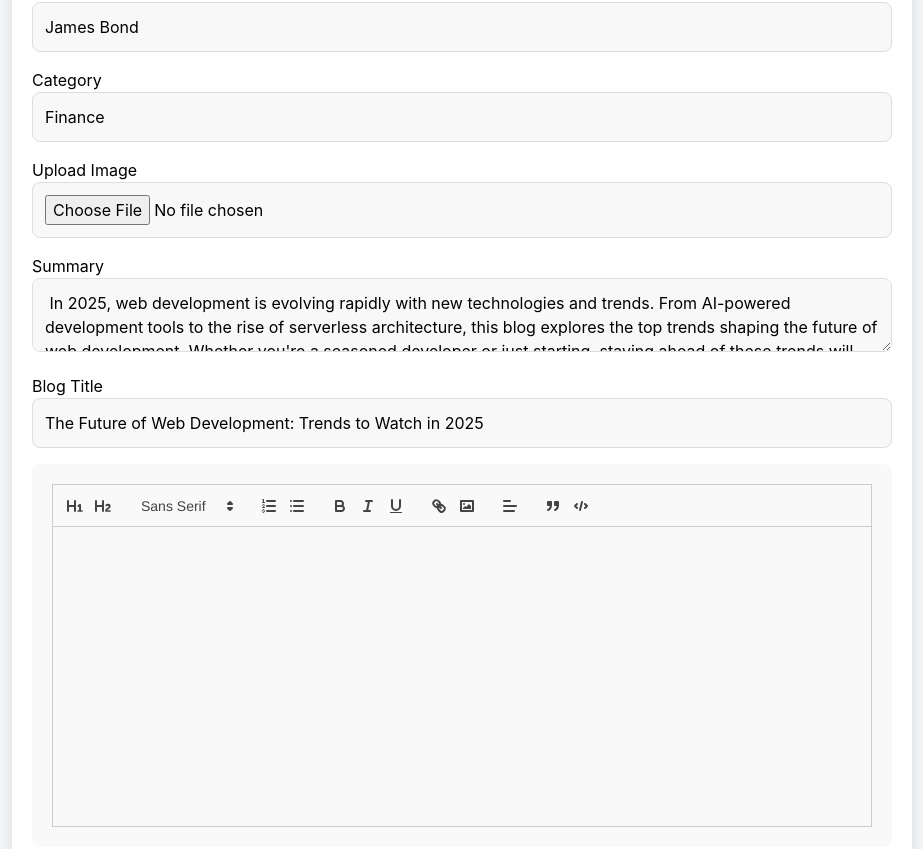
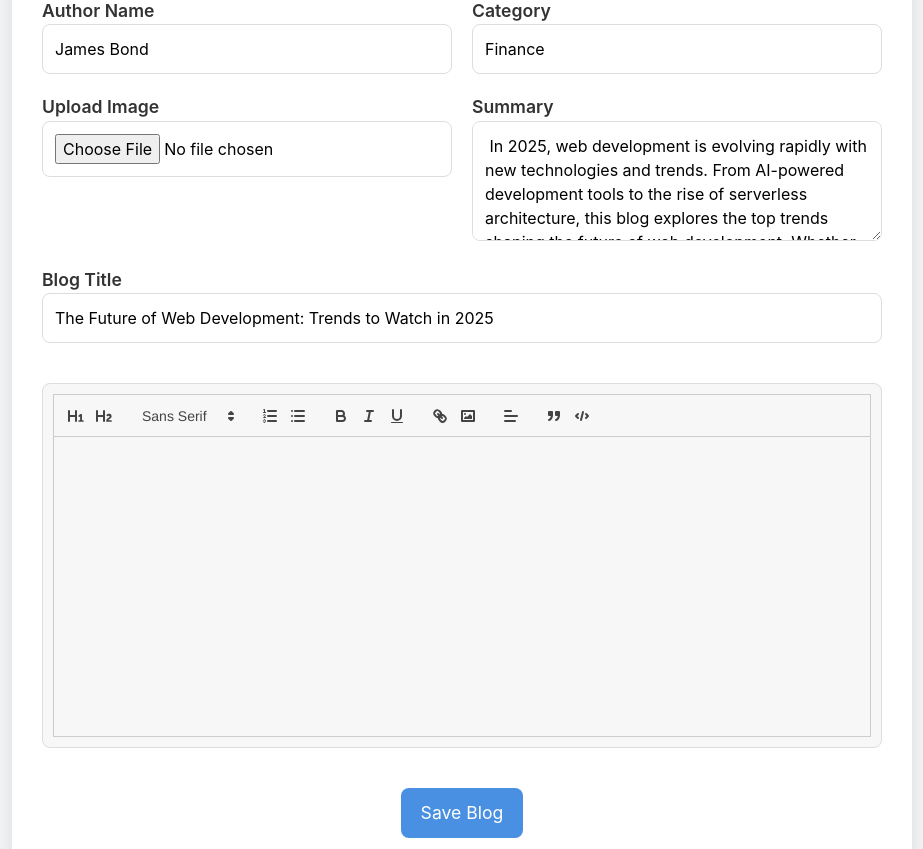
Before and after one commit to JaydipBarvaliya/BloggingUI, a React (Create React App) app: page /admin/create-blog in a window 1280 px wide. Shown: the part 171-1020 px from the top of the page, without its empty margins (178-1101 px from the left). Built offline with nearby package versions, Linux system fonts and the light colour scheme; no server answers; sample sign-in values are in the browser's storage.

Commit message:
Improve the overall UI of the BlogEditor.

```diff
--- a/src/components/BlogEditor.css
+++ b/src/components/BlogEditor.css
@@ -1,22 +1,126 @@
 /* Editor container */
-/* Editor container (forms only) */
 .editor-container {
-  width: 100%;
+  background-color: #ffffff;
+  box-shadow: 0px 10px 20px rgba(0, 0, 0, 0.1); /* Soft shadow for depth */
+  border-radius: 10px;
+  padding: 30px;
   max-width: 900px;
-  margin: 20px auto;  /* Ensuring the form is centered and has margin from top */
-  padding: 20px;
-  background-color: #fff;
-  border-radius: 10px;
-  box-shadow: 0px 4px 12px rgba(0, 0, 0, 0.1); /* Soft shadow for depth */
+  margin: 30px auto;
+  display: flex;
+  flex-direction: column;
+  gap: 20px;
+  transition: all 0.3s ease;
 }
 
+.editor-container:hover {
+  box-shadow: 0px 15px 30px rgba(0, 0, 0, 0.2); /* Slightly bigger shadow on hover */
+}
+
+/* Dark Mode Adjustments for Editor */
+body.dark .editor-container {
+  background-color: #2e2e2e; /* Dark background */
+  color: #fff; /* Light text */
+  box-shadow: 0px 10px 20px rgba(255, 255, 255, 0.1); /* Lighter shadow for dark mode */
+}
+
+/* Form Layout */
+form {
+  display: flex;
+  flex-direction: column;
+  gap: 20px;
+}
+
+/* Form Group Styling */
+.form-group {
+  display: flex;
+  flex-wrap: wrap;
+  gap: 20px;
+}
+
+.form-group div {
+  flex: 1;
+}
+
+/* Label Styling */
+label {
+  font-size: 1.1rem;
+  margin-bottom: 8px;
+  font-weight: 600;
+  color: #333;
+}
+
+/* Input and Textarea Styling */
+input,
+textarea {
+  width: 100%;
+  padding: 12px;
+  border-radius: 8px;
+  border: 1px solid #ddd;
+  font-size: 1rem;
+  transition: border-color 0.3s ease;
+}
+
+input:focus,
+textarea:focus {
+  border-color: #4A90E2; /* Highlight input on focus */
+  outline: none;
+}
+
+/* Dark Mode Input and Textarea Styling */
+body.dark input,
+body.dark textarea {
+  background-color: #444; /* Dark background for inputs */
+  color: #fff; /* White text */
+  border: 1px solid #666; /* Darker border */
+}
+
+/* Textarea Styling */
+textarea {
+  min-height: 120px;
+  resize: vertical;
+  padding: 12px;
+  border: 1px solid #ddd;
+}
+
+body.dark textarea {
+  background-color: #555; /* Darker background for dark mode */
+}
+
+/* Submit Button */
+button[type="submit"] {
+  background-color: #4A90E2;
+  color: white;
+  padding: 12px 20px;
+  border: none;
+  border-radius: 8px;
+  font-size: 1.1rem;
+  cursor: pointer;
+  transition: background-color 0.3s ease;
+  align-self: center;
+  margin-top: 20px;
+}
+
+button[type="submit"]:hover {
+  background-color: #357ABD;
+}
+
+/* Dark Mode Button */
+body.dark button[type="submit"] {
+  background-color: #357ABD;
+  border: 1px solid #4A90E2;
+}
+
+body.dark button[type="submit"]:hover {
+  background-color: #0056b3;
+}
 
 /* Quill Editor Section */
 .editor-section {
-  padding: 20px;
-  background-color: #f9f9f9;
+  margin-top: 20px;
   border-radius: 8px;
-  margin-bottom: 20px;
+  border: 1px solid #ddd;
+  padding: 10px;
+  background-color: #f7f7f7;
 }
 
 .ql-container {
@@ -24,53 +128,18 @@
   height: 300px; /* Set a fixed height for the editor */
 }
 
-/* Textarea / Input fields styling */
-input,
-textarea {
-  width: 100%;
-  padding: 12px;
-  font-size: 1rem;
-  border-radius: 8px;
-  border: 1px solid #ddd;
-  background-color: #f8f8f8;
-  margin-bottom: 16px; /* Space between form elements */
-  transition: all 0.3s ease;
+body.dark .editor-section {
+  background-color: #333; /* Dark background for the editor */
+  border: 1px solid #555; /* Darker border for the editor */
 }
 
-input:focus,
-textarea:focus {
-  border-color: #007bff;
-  box-shadow: 0 0 5px rgba(0, 123, 255, 0.5);
-}
-
-
-/* Scoped button styles for BlogEditor */
-.editor-container button {
-  width: 100%;
-  padding: 14px;
-  background-color: #007bff;
-  color: white;
-  font-size: 1rem;
-  border-radius: 8px;
-  border: none;
-  cursor: pointer;
-  transition: background-color 0.3s;
-}
-
-.editor-container button:hover {
-  background-color: #0056b3;
-}
-
-
-/* Code block styling */
+/* Code Block Styling */
 pre {
-  /* background-color: #f5f5f5; */
   padding: 15px;
   border-radius: 8px;
   overflow-x: auto;
   font-size: 1rem;
   line-height: 1.6;
-  /* color: #333; */
   border: 1px solid #ddd;
 }
 
@@ -79,124 +148,100 @@ code {
   color: #d6336c;  /* Optional: Highlight code in a pinkish color */
 }
 
-.ql-snow pre {
+/* Dark Mode Code Styling */
+body.dark pre {
   background-color: #1e1e1e;
   color: #f8f8f2;
-  padding: 15px;
-  border-radius: 8px;
-  font-size: 1rem;
-  margin-bottom: 20px;
 }
 
-.ql-snow code {
-  font-family: 'Courier New', Courier, monospace;
+body.dark code {
   color: #f8f8f2;
 }
 
 /* Ordered List Styles */
 ol {
-  list-style-type: decimal; /* Default numbering style (1, 2, 3, etc.) */
-  padding-left: 20px; /* Add some padding to the left */
-  margin: 10px 0; /* Add margin to space out the list */
-  font-size: 1rem; /* Set font size for readability */
-  line-height: 1.6; /* Adjust line height for better spacing between items */
+  list-style-type: decimal;
+  padding-left: 20px;
+  margin: 10px 0;
+  font-size: 1rem;
+  line-height: 1.6;
 }
 
 ol li {
-  margin-bottom: 8px; /* Add space between list items */
-  color: #333; /* Dark text color */
-  font-family: 'Arial', sans-serif; /* Font family for list items */
+  margin-bottom: 8px;
+  color: #333;
+  font-family: 'Arial', sans-serif;
 }
 
-/* Custom numbering style (e.g., using Roman numerals) */
-ol.roman {
-  list-style-type: upper-roman; /* Change to Roman numerals (I, II, III, etc.) */
-}
-
-/* Custom numbering style (e.g., using letters) */
-ol.alpha {
-  list-style-type: lower-alpha; /* Change to lowercase letters (a, b, c, etc.) */
-}
-
-/* Add styles for hover effects on list items */
-ol li:hover {
-  background-color: #f4f4f4; /* Light background on hover */
-  cursor: pointer; /* Change cursor to pointer */
-}
-
-/* Dark Mode Adjustments for Ordered Lists */
+/* Dark Mode for Ordered Lists */
 body.dark ol {
-  color: #e0e0e0; /* Lighter text color in dark mode */
-  background-color: #2c2c2c; /* Dark background for ordered lists */
+  color: #e0e0e0;
+  background-color: #2c2c2c;
 }
 
 body.dark ol li {
-  background-color: #3c3c3c; /* Slightly darker background for list items */
-  border-radius: 4px; /* Rounded corners for list items */
+  background-color: #3c3c3c;
 }
 
 body.dark ol li:hover {
-  background-color: #505050; /* Lighter hover effect for dark mode */
+  background-color: #505050;
 }
 
-
-
-
-/* Default styling for links */
-/* Scoped link styles within BlogDetails */
-.blog-details-content a {
-  color: #007bff; /* Blue color */
-  text-decoration: none; /* Remove underline */
-  transition: color 0.3s ease, text-decoration 0.3s ease; /* Smooth transition for color and underline */
+/* Error Message Styling */
+.text-red-500 {
+  color: red;
+  font-size: 1.3rem;
 }
 
-/* Hover state */
-.blog-details-content a:hover {
-  color: #0056b3; /* Darker blue color */
-  text-decoration: underline; /* Underline on hover */
+/* Default Styling for Links */
+.blog-details-content a {
+  color: #007bff;
+  text-decoration: none;
+  transition: color 0.3s ease, text-decoration 0.3s ease;
 }
 
-/* Active state for when the link is clicked */
-.blog-details-content a:active {
-  color: #004085; /* Darker blue when the link is active */
+/* Hover and Active States for Links */
+.blog-details-content a:hover {
+  color: #0056b3;
+  text-decoration: underline;
 }
 
-/* Visited state */
-.blog-details-content a:visited {
-  color: #6f42c1; /* Purple color for visited links */
+.blog-details-content a:active {
+  color: #004085;
 }
 
-/* Focus state for accessibility */
+.blog-details-content a:visited {
+  color: #6f42c1;
+}
+
 .blog-details-content a:focus {
-  outline: 2px solid #0056b3; /* Focus outline for accessibility */
+  outline: 2px solid #0056b3;
   outline-offset: 2px;
 }
 
-
-/* H1 styling */
+/* H1 and H2 Styling */
+h1,
 .blog-details-content h1 {
-  font-size: 2.5rem; /* Large font size for the main headings */
-  font-weight: 700; /* Bold text */
-  color: #000000; /* White color for light mode */
-  margin-bottom: 1rem; /* Spacing below the heading */
-  transition: color 0.3s ease; /* Smooth color transition */
+  text-align: center;
+  font-size: 2.5rem;
+  font-weight: 700;
+  color: #000;
 }
 
-/* H1 styling in dark mode */
+body.dark h1,
 body.dark .blog-details-content h1 {
-  color: #ffffff; /* White color for dark mode */
+  color: #fff;
 }
 
-/* H2 styling */
+h2,
 .blog-details-content h2 {
-  font-size: 2rem; /* Slightly smaller than h1 */
-  font-weight: 600; /* Semi-bold text */
-  color: #ffffff; /* White color for light mode */
-  margin-bottom: 0.75rem; /* Spacing below the heading */
-  transition: color 0.3s ease; /* Smooth color transition */
+  font-size: 2rem;
+  font-weight: 600;
+  color: #000;
+  margin-bottom: 0.75rem;
 }
 
-/* H2 styling in dark mode */
+body.dark h2,
 body.dark .blog-details-content h2 {
-  color: #ffffff; /* White color for dark mode */
+  color: #fff;
 }
```
